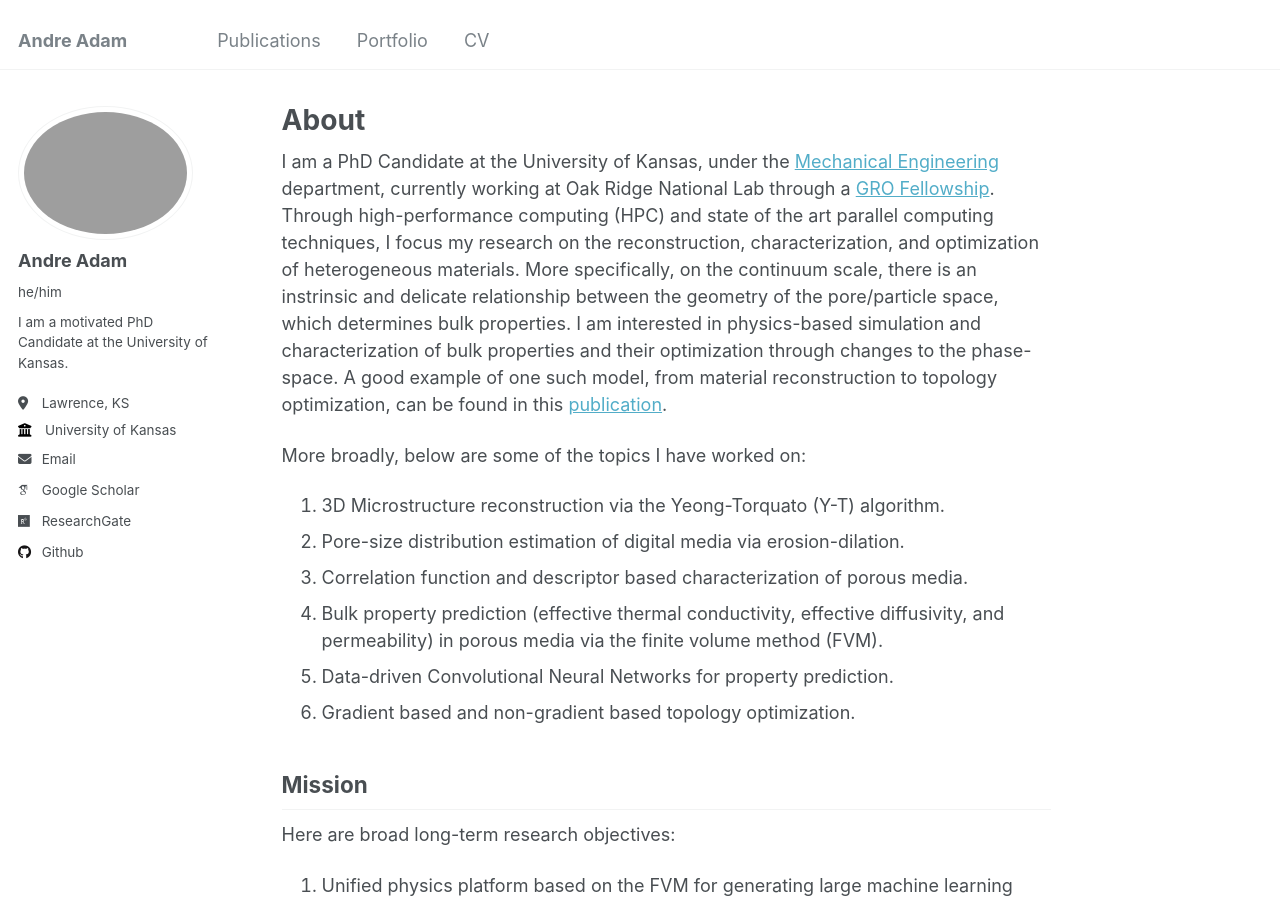
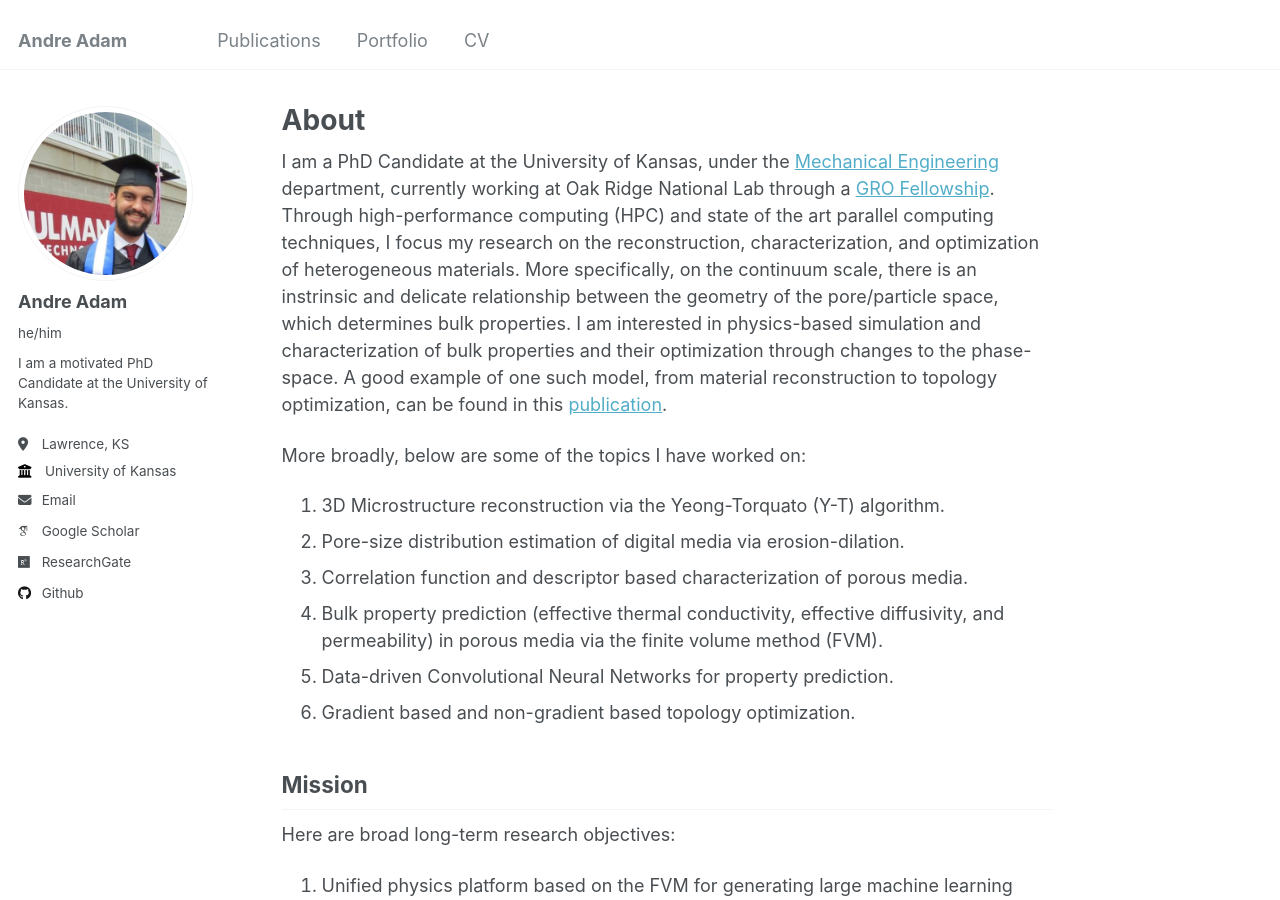
Before and after one commit to adama-wzr/adama-wzr.github.io, a Jekyll site: the page built from _pages/about.md, in a window 1280 px wide and 900 px high. Built offline with Jekyll 4.4.1, drawn with Linux system fonts in a browser that asks for light colours; some web fonts are replaced.

Commit message:
Fixed extension
- fixed from png to jpg (I don't know why I'm writing these to myself)

```diff
--- a/_config.yml
+++ b/_config.yml
@@ -21,7 +21,7 @@ repository               : "adama-wzr/adama-wzr.github.io"
 #               Additional customization can be done by editing /_includes/author-profile.html
 author:
   # Biographic information
-  avatar           : "grad.png"
+  avatar           : "grad.jpg"
   name             : "Andre Adam"
   pronouns         : "he/him"
   bio              : "I am a motivated PhD Candidate at the University of Kansas."
```
